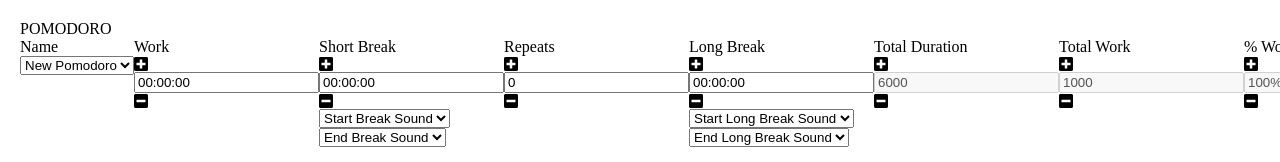
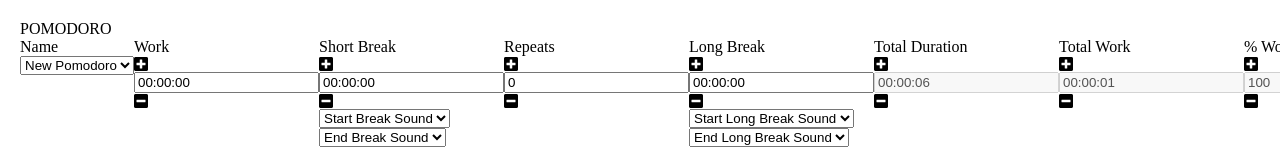
Before and after one commit to ericasu33/sprig, a React (Create React App) app: page / in a window 1280 px wide. Shown: the top 162 px of the page. Built offline with nearby package versions, Linux system fonts and the light colour scheme.

Commit message:
allow StepInputTimer props.value to be type number
set useEffect to convert number to formatted string on props.value change

```diff
--- a/src/components/PomodoroForm.tsx
+++ b/src/components/PomodoroForm.tsx
@@ -116,7 +116,7 @@
       </div>
       <div>
         <label>% Work</label>
-        <StepInputInt disabled value={stats.p_work + "%"}/>
+        <StepInputInt disabled value={stats.p_work} max='100' min='0' stepSize='5'/>
       </div>
     </div>
   );
--- a/src/components/StepInputInt.tsx
+++ b/src/components/StepInputInt.tsx
@@ -15,8 +15,9 @@
   }
 
   const handleClick = (sign: number, stepSize: (string | number) = props.stepSize || '1') => {
-    const newValue: Number = validateVal(Number(value) + sign * Number(stepSize))
-    setValue(newValue)
+    const newValRounded = Math.ceil((Number(value) + sign * Number(stepSize)) / Number(stepSize)) * Number(stepSize)
+    const newValValid: Number = validateVal(newValRounded)
+    setValue(newValValid)
   }
 
   const handleBlur = (rawStr: string) => {
--- a/src/components/StepInputTimer.tsx
+++ b/src/components/StepInputTimer.tsx
@@ -1,10 +1,18 @@
-import React, { useState } from 'react'
+import React, { useState, useEffect } from 'react'
 
 import './StepInput.scss'
 
 const StepInputTimer = function(props: any) {
   const [inputVal, setInputVal] = useState(props.value || '00:00:00')
   const [dbTime, setDbTime] = useState(new Date(0))
+
+  useEffect(() => {
+    if (typeof props.value === 'number') {
+      const propsValArr = convertDateObjToArr(new Date(props.value))
+      const propsValStr = convertTimeArrToStr(propsValArr)
+      setInputVal(propsValStr)
+    }
+  }, [props.value])
 
   // Time array --> Date object
   const convertTimeArrToDateObj = (timeArr: number[]) => {
```
